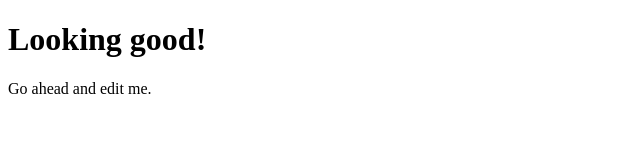
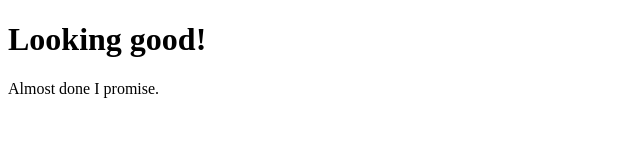
Before and after one commit to jdmar3-comp426/a00-mdansof, a website: page index.html in a window 1280 px wide. Shown: the full height of the page, 0-640 px from the left. Drawn offline with Linux system fonts and the light colour scheme.

Commit message:
added index

```diff
--- a/index.html
+++ b/index.html
@@ -9,7 +9,7 @@
     <body>
         <div>
             <h1>Looking good!</h1>
-            <p>Go ahead and edit me.</p>
+            <p>Almost done I promise.</p>
         </div>
     </body>
 </html>
```
